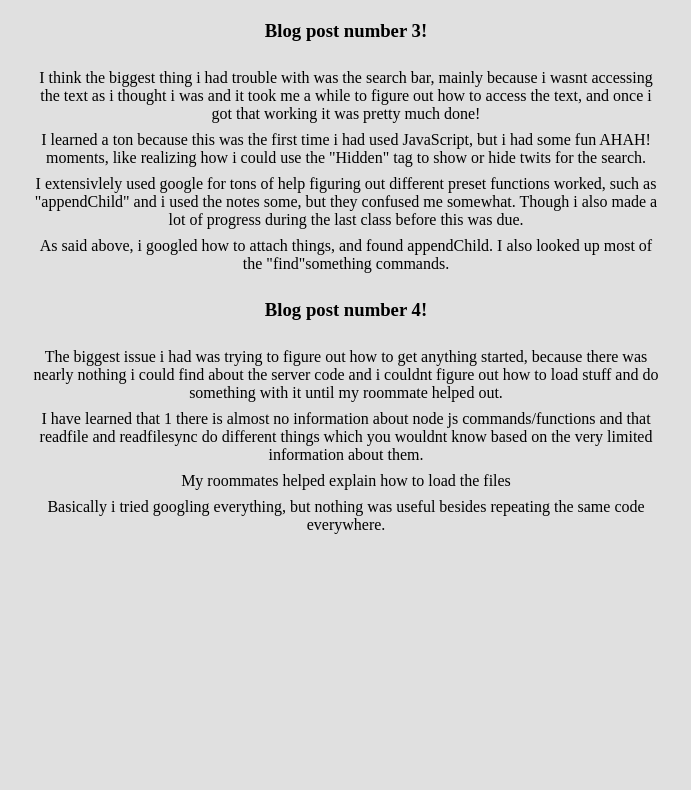
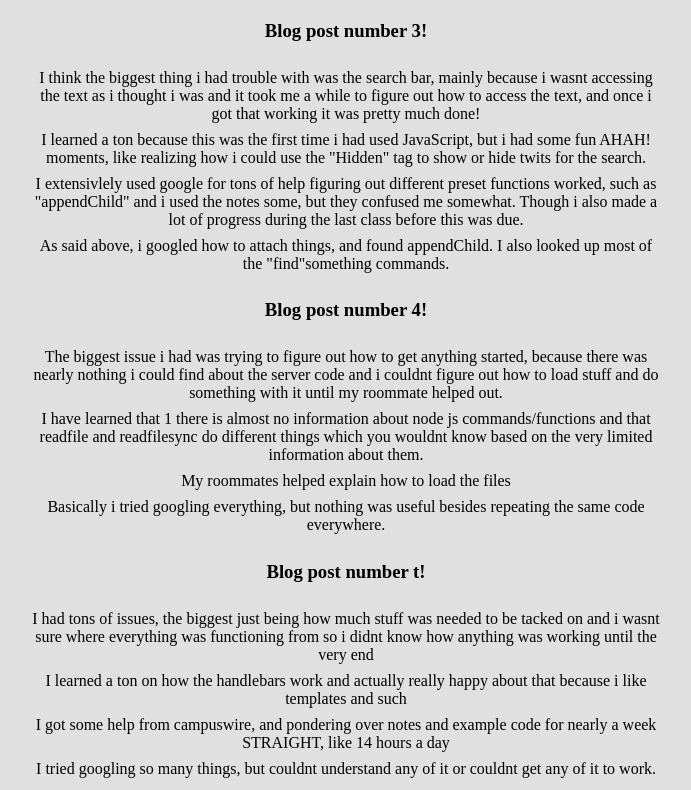
Before and after one commit to Guardian-Namick/Web-Dev-Assignment-1, a plain HTML site: page blog.html in a window 1280 px wide. Shown: the part 585-1375 px from the top of the page, without its empty margins (294-985 px from the left). Before the commit the page ends 1131 px from the top, so only its background shows below. Drawn offline with Linux system fonts and the light colour scheme.

Commit message:
Add files via upload

```diff
--- a/blog.html
+++ b/blog.html
@@ -80,5 +80,22 @@ I used the class notes mostly and some help from roommate with the image and hyp
 			Basically i tried googling everything, but nothing was useful besides repeating the same code everywhere.
 		</li>
 
+		<h3>
+			Blog post number t!
+		</h3>
+
+		<li>
+		I had tons of issues, the biggest just being how much stuff was needed to be tacked on and i wasnt sure where everything was functioning from so i didnt know how anything was working until the very end
+		</li>
+		<li>
+		I learned a ton on how the handlebars work and actually really happy about that because i like templates and such
+		</li>
+		<li>
+			I got some help from campuswire, and pondering over notes and example code for nearly a week STRAIGHT, like 14 hours a day
+		</li>
+		<li>
+			I tried googling so many things, but couldnt understand any of it or couldnt get any of it to work.
+		</li>
+
 </body>
 </html>
```
